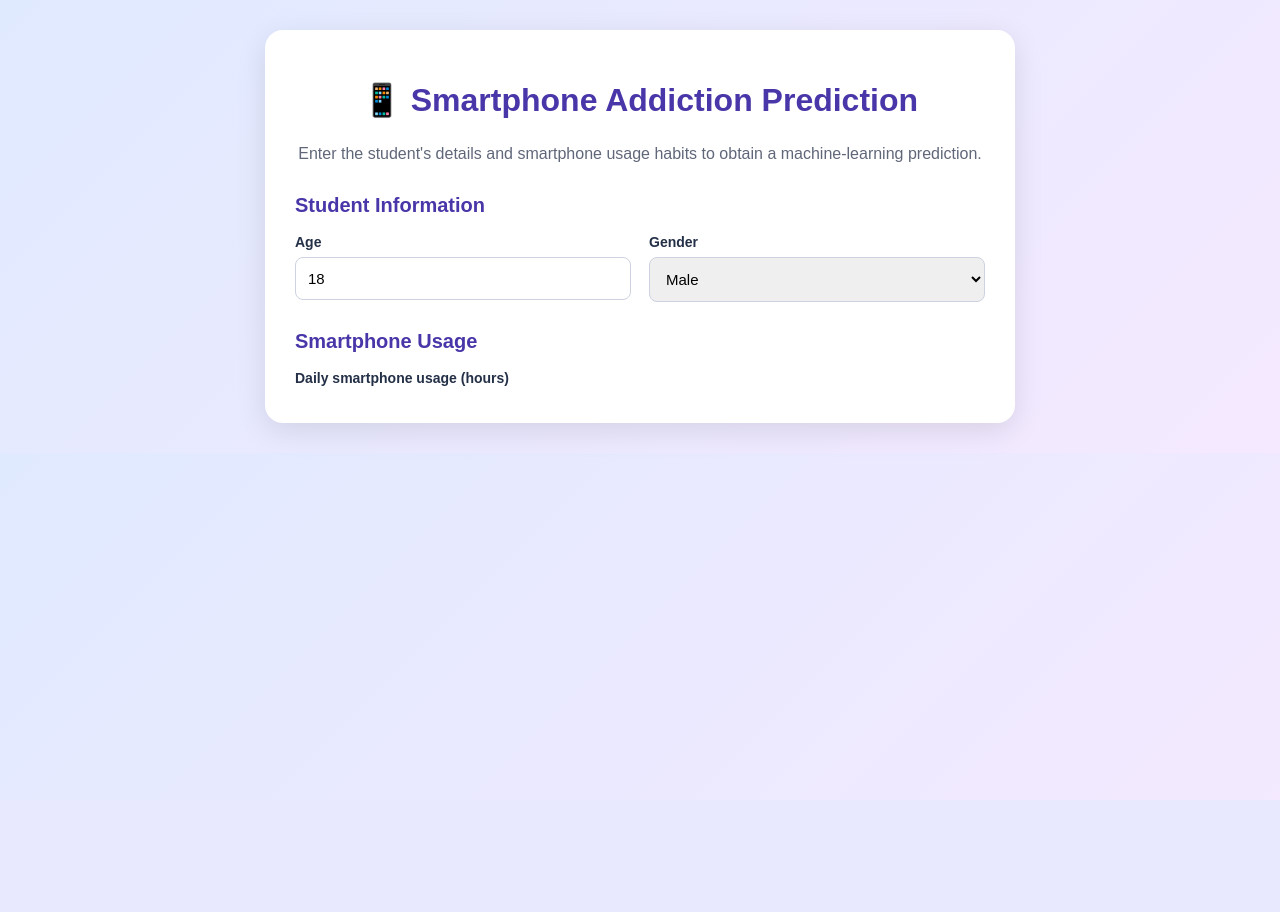
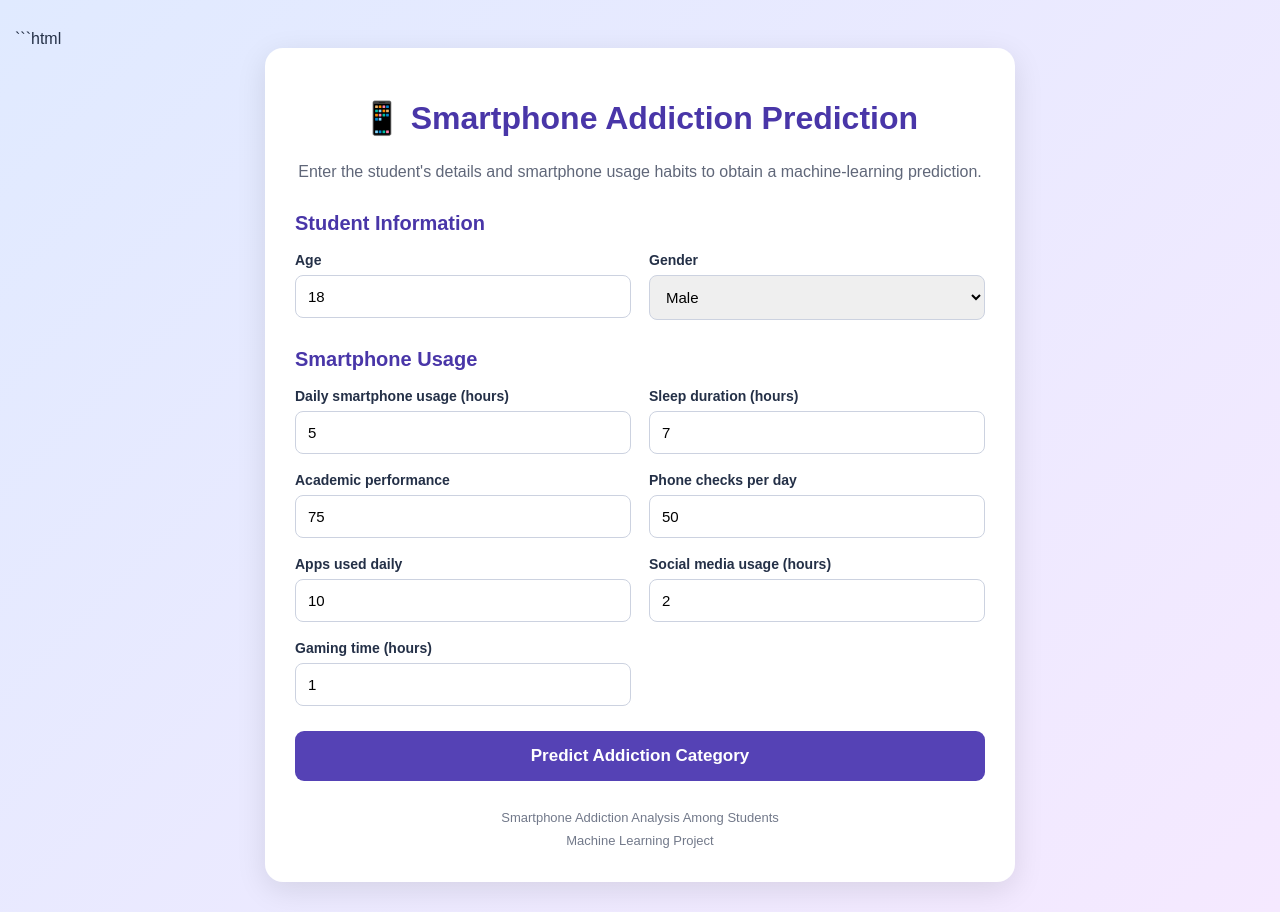
Before and after one commit to suryabala-k/smartphone-addiction-prediction, a Flask app: page / in a window 1280 px wide. Before the commit the page ends 453 px from the top, so only its background shows below. Run offline with Flask 3, Linux system fonts and the light colour scheme; parts of the project's set-up code (start-up, migrations or seed data) failed here and were passed over.

Commit message:
Update index.html

````diff
--- a/templates/index.html
+++ b/templates/index.html
@@ -1,4 +1,4 @@
-
+```html
 <!DOCTYPE html>
 <html lang="en">
 <head>
@@ -210,4 +210,149 @@
                     min="0"
                     max="24"
                     step="0.1"
-                    value="{{ form_data.get('daily_usage', '5') }}
+                    value="{{ form_data.get('daily_usage', '5') }}"
+                    required
+                >
+            </div>
+
+            <div class="field">
+                <label for="sleep_hours">
+                    Sleep duration (hours)
+                </label>
+                <input
+                    type="number"
+                    id="sleep_hours"
+                    name="sleep_hours"
+                    min="0"
+                    max="24"
+                    step="0.1"
+                    value="{{ form_data.get('sleep_hours', '7') }}"
+                    required
+                >
+            </div>
+
+            <div class="field">
+                <label for="academic_performance">
+                    Academic performance
+                </label>
+                <input
+                    type="number"
+                    id="academic_performance"
+                    name="academic_performance"
+                    step="any"
+                    value="{{ form_data.get('academic_performance', '75') }}"
+                    required
+                >
+            </div>
+
+            <div class="field">
+                <label for="phone_checks">
+                    Phone checks per day
+                </label>
+                <input
+                    type="number"
+                    id="phone_checks"
+                    name="phone_checks"
+                    min="0"
+                    value="{{ form_data.get('phone_checks', '50') }}"
+                    required
+                >
+            </div>
+
+            <div class="field">
+                <label for="apps_used">
+                    Apps used daily
+                </label>
+                <input
+                    type="number"
+                    id="apps_used"
+                    name="apps_used"
+                    min="0"
+                    value="{{ form_data.get('apps_used', '10') }}"
+                    required
+                >
+            </div>
+
+            <div class="field">
+                <label for="social_media">
+                    Social media usage (hours)
+                </label>
+                <input
+                    type="number"
+                    id="social_media"
+                    name="social_media"
+                    min="0"
+                    max="24"
+                    step="0.1"
+                    value="{{ form_data.get('social_media', '2') }}"
+                    required
+                >
+            </div>
+
+            <div class="field">
+                <label for="gaming">
+                    Gaming time (hours)
+                </label>
+                <input
+                    type="number"
+                    id="gaming"
+                    name="gaming"
+                    min="0"
+                    max="24"
+                    step="0.1"
+                    value="{{ form_data.get('gaming', '1') }}"
+                    required
+                >
+            </div>
+
+        </div>
+
+        <button type="submit">
+            Predict Addiction Category
+        </button>
+
+    </form>
+
+    {% if prediction is not none %}
+
+        {% set category = prediction | string | lower %}
+
+        {% if category == 'low' %}
+            {% set result_class = 'low' %}
+        {% elif category == 'moderate' %}
+            {% set result_class = 'moderate' %}
+        {% else %}
+            {% set result_class = 'high' %}
+        {% endif %}
+
+        <div class="result {{ result_class }}">
+            <h2>Prediction Result</h2>
+            <p>
+                Predicted Category:
+                <strong>{{ prediction }}</strong>
+            </p>
+        </div>
+
+        <p class="description">
+            The predicted category is based on the trained
+            machine-learning model.
+        </p>
+
+    {% endif %}
+
+    {% if error_message %}
+        <div class="error">
+            <strong>Something went wrong:</strong>
+            {{ error_message }}
+        </div>
+    {% endif %}
+
+    <footer>
+        Smartphone Addiction Analysis Among Students
+        <br>
+        Machine Learning Project
+    </footer>
+
+</div>
+</body>
+</html>
````
